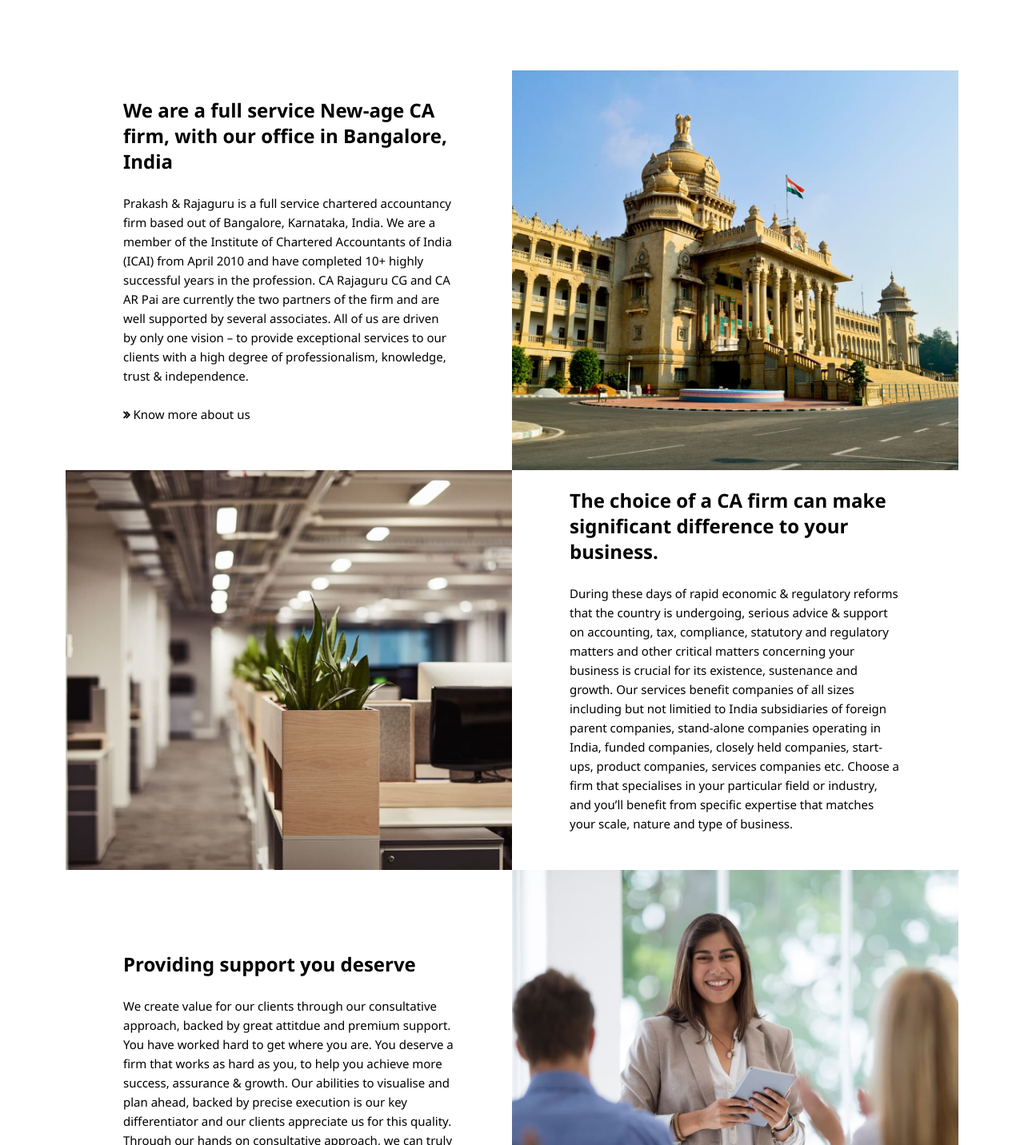
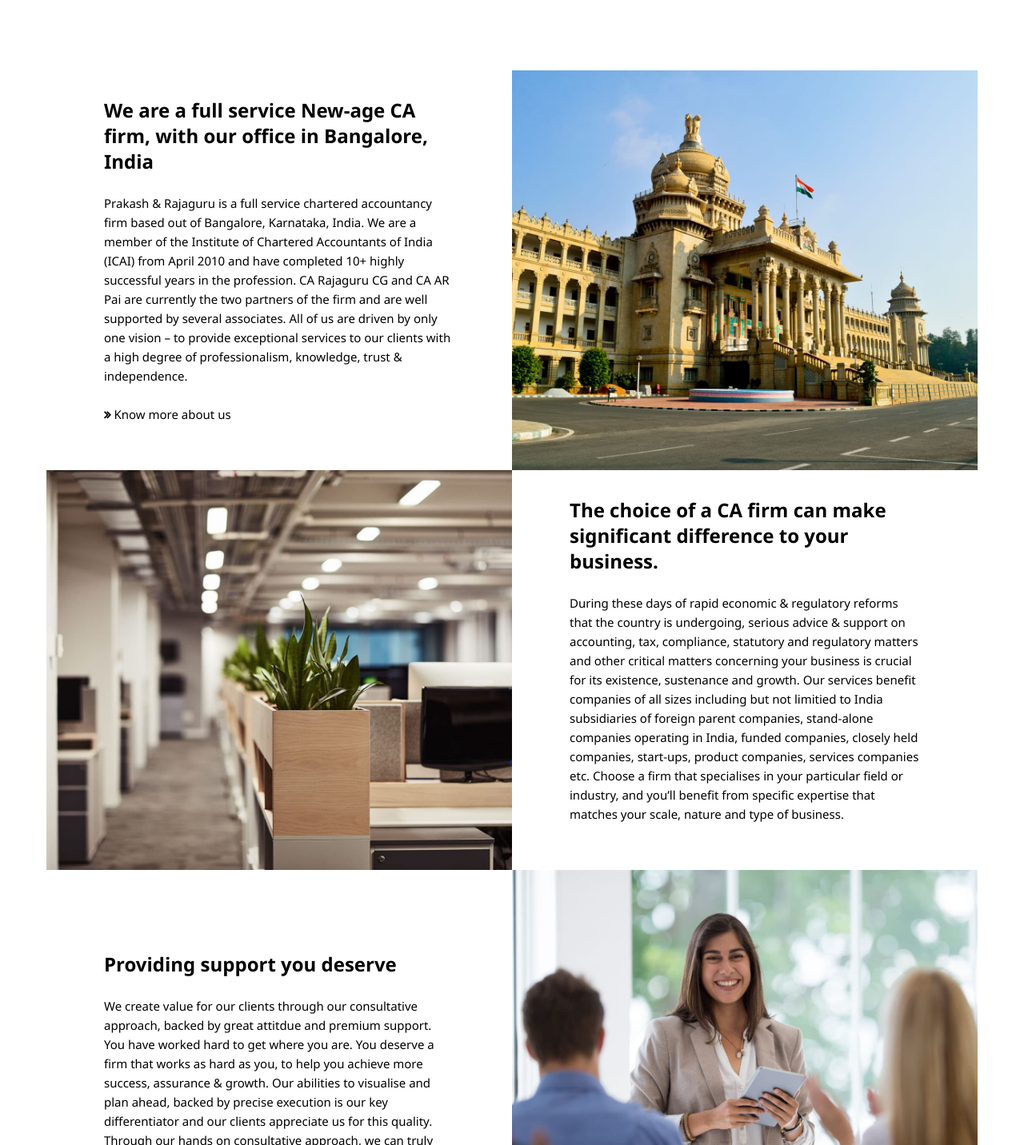
Before and after one commit to Swadhin2001/PandR, a Next.js app: page / in a window 1280 px wide. Shown: the part 818-2250 px from the top of the page at 80% size. Built offline with nearby package versions, Linux system fonts and the light colour scheme; a small style sheet from the web is missing.

Commit message:
bug fixed

```diff
--- a/src/components/Image_left.jsx
+++ b/src/components/Image_left.jsx
@@ -3,7 +3,7 @@
 function Image_left(props) {
   return (
     <>
-      <div className='container-xl'>
+      <div className='container-1140'>
           <div className="row" >
               <div className="col-md-6 body-image-left" style = {{"backgroundImage": `url(${props.image.src})`}}>
               </div>
--- a/src/components/Image_right.jsx
+++ b/src/components/Image_right.jsx
@@ -2,7 +2,7 @@
 
 function Image_left(props) {
   return (
-    <div className='container-xl'>
+    <div className='container-1140'>
         <div className="row row-odd">
             <div className="col-md-6 body-right-image-about about-mobile-space" >
               <div className='image-about'>
```
